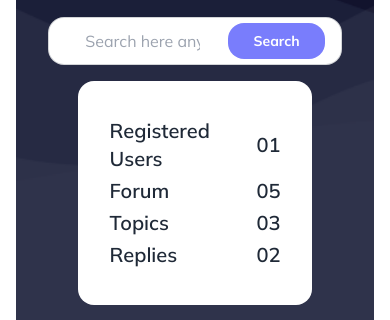
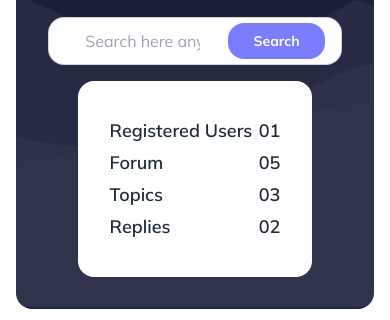
Before and after one commit to atique-shahriar/Comic_Code, a plain HTML site: page index.html in a window 390 px wide. Shown: the part 303-623 px from the top of the page. Drawn offline with nearby package versions, Linux system fonts and the light colour scheme; no server answers.

Commit message:
Small changes for responsive

```diff
--- a/index.html
+++ b/index.html
@@ -12,7 +12,7 @@
     <link href="https://fonts.googleapis.com/css2?family=Mulish:ital,wght@0,200..1000;1,200..1000&display=swap"
         rel="stylesheet">
 
-    <title>Retro</title>
+    <title>ComicCode Blog</title>
     <script src="https://kit.fontawesome.com/f8e7655de4.js" crossorigin="anonymous"></script>
     <style>
         .mulishFont {
@@ -122,20 +122,20 @@
                     <div class="bg-white rounded-2xl w-4/5 lg:w-[40%]">
                         <div class="p-8">
                             <div class="flex justify-between items-center my-1">
-                                <p class="text-xl font-semibold">Registered Users</p>
-                                <p class="text-xl font-semibold">01</p>
+                                <p class="text-lg lg:text-xl font-semibold">Registered Users</p>
+                                <p class="text-lg lg:text-xl font-semibold">01</p>
                             </div>
                             <div class="flex justify-between my-1">
-                                <p class="text-xl font-semibold">Forum</p>
-                                <p class="text-xl font-semibold">05</p>
+                                <p class="text-lg lg:text-xl font-semibold">Forum</p>
+                                <p class="text-lg lg:text-xl font-semibold">05</p>
                             </div>
                             <div class="flex justify-between my-1">
-                                <p class="text-xl font-semibold">Topics</p>
-                                <p class="text-xl font-semibold">03</p>
+                                <p class="text-lg lg:text-xl font-semibold">Topics</p>
+                                <p class="text-lg lg:text-xl font-semibold">03</p>
                             </div>
                             <div class="flex justify-between my-1">
-                                <p class="text-xl font-semibold">Replies</p>
-                                <p class="text-xl font-semibold">02</p>
+                                <p class="text-lg lg:text-xl font-semibold">Replies</p>
+                                <p class="text-lg lg:text-xl font-semibold">02</p>
                             </div>
                         </div>
                     </div>
@@ -196,8 +196,8 @@
             <div class="forumRead lg:col-span-1 bg-slate-200 p-6 rounded-xl h-fit">
                 <div class="flex justify-between">
                     <h5 class="font-bold">Title</h5>
-                    <p class="font-bold"><i class="fa-solid fa-check-double text-green-600 mr-4"></i>Mark as read(<span
-                            id="markReadCount">0</span>)</p>
+                    <p class="font-bold"><i class="fa-solid fa-check-double text-green-600 mr-4"></i>Mark as
+                        read(<span id="markReadCount ">0</span>)</p>
                 </div>
                 <div id="forumReadContainer ">
                     <!-- <div class="flex justify-between p-4 bg-white rounded-xl mt-5">
@@ -219,7 +219,7 @@
             <div class="hero bg-[#12132D] rounded-2xl">
                 <div
                     class="flex flex-col lg:flex-row justify-between items-center gap-4 md:gap-10 lg:gap-20 p-8 md:p-12 lg:p-28">
-                    <div class="text-white lg:w-[60%]">
+                    <div class="text-white flex flex-col justify-center items-center lg:items-start lg:w-[60%]">
                         <h1 class="mb-8 text-3xl md:text-5xl font-black">Join Our Team</h1>
                         <p class="mb-8 leading-loose">Share your favorite opinion and win and wp forum coffee mug!
                             Yes, you can run
--- a/main.js
+++ b/main.js
@@ -37,16 +37,16 @@ const displayForumPost = (forumPosts) => {
                         </div>
                     </div>
                     <div class="w-full">
-                        <p><span># ${post.category}</span><span class="ml-10">Author : ${post.author.name}</span></p>
+                        <p><span>#${post.category}</span><span class="ml-4 lg:ml-10">Author: ${post.author.name}</span></p>
                         <h4 class="text-2xl font-extrabold colorText my-4">${post.title}
                         </h4>
                         <p class="text-[#12132d9d] border-b-2 border-[#12132d9d] border-dashed pb-4">${post.description}</p>
                         <div class="mt-4 flex justify-between items-center">
                             <div>
                                 <p class="text-[#12132d9d]">
-                                    <span class="mr-5"><i class="fa-regular fa-message mr-4"></i>${post.comment_count}</span>
-                                    <span class="mr-5"><i class="fa-regular fa-eye mr-4"></i>${post.view_count}</span>
-                                    <span class="mr-5"><i class="fa-regular fa-clock mr-4"></i>${post.posted_time} min</span>
+                                    <span class="mr-3 lg:mr-5"><i class="fa-regular fa-message mr-2 lg:mr-4"></i>${post.comment_count}</span>
+                                    <span class="mr-3 lg:mr-5"><i class="fa-regular fa-eye mr-2 lg:mr-4"></i>${post.view_count}</span>
+                                    <span class="mr-3 lg:mr-5"><i class="fa-regular fa-clock mr-2 lg:mr-4"></i>${post.posted_time} min</span>
                                 </p>
                             </div>
                             <div>
```
